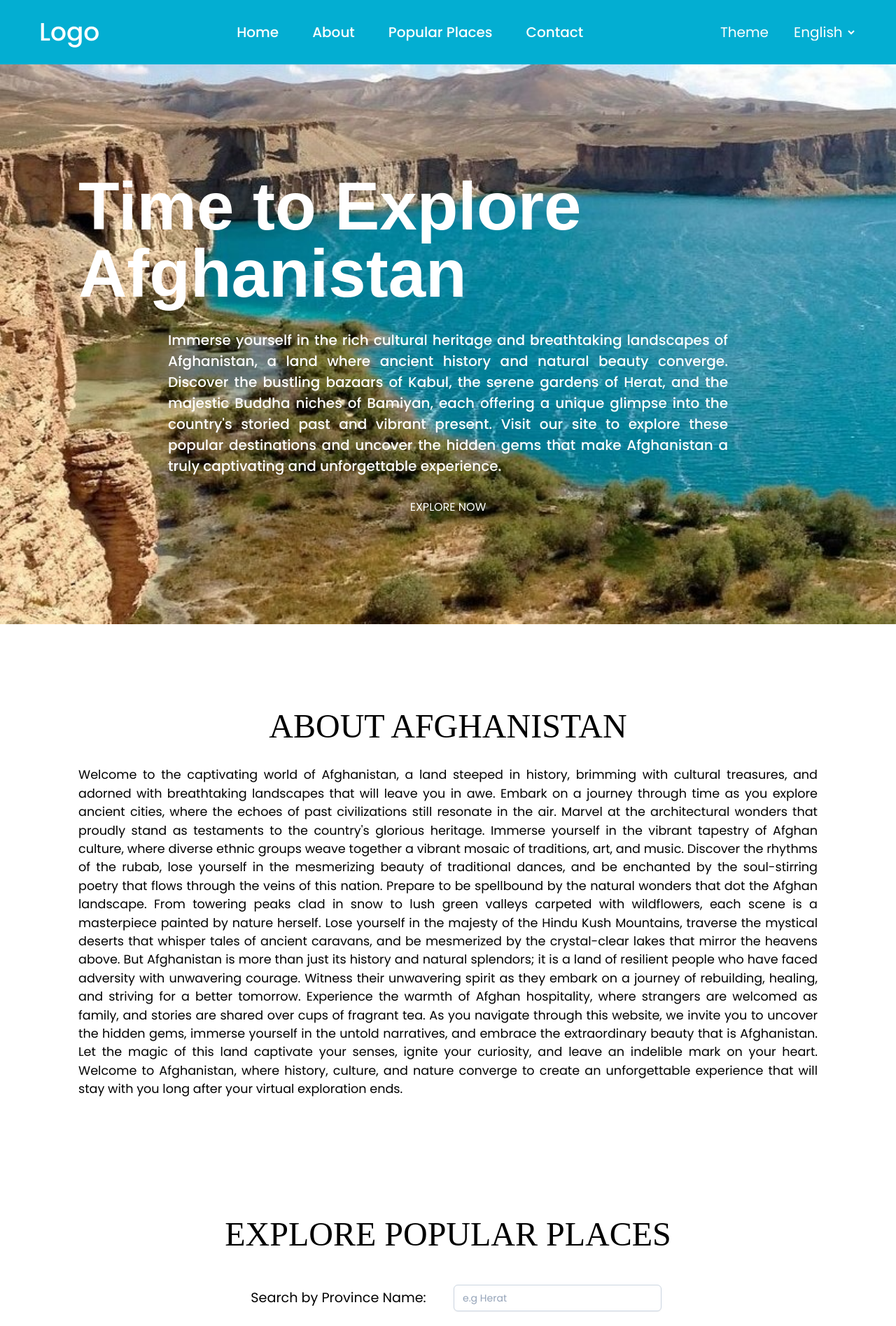
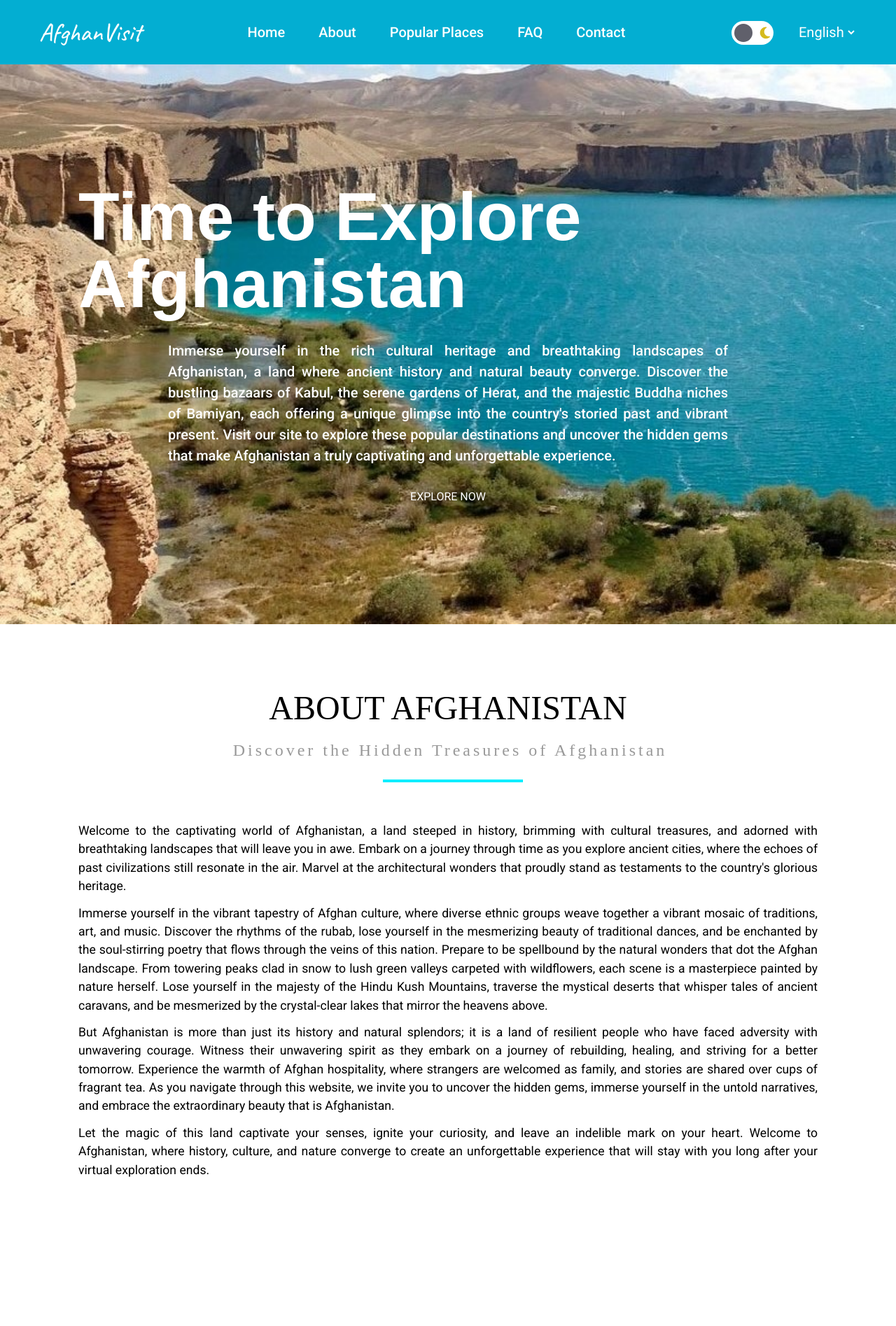
Before and after one commit to baharhaidari/afg-app-repo, a React (Vite) app: page / in a window 1280 px wide. Shown: the top 1895 px of the page at 70% size. Built offline with nearby package versions, Linux system fonts and the light colour scheme; a web font is replaced by a local one.

Commit message:
Style updated

```diff
--- a/src/App.css
+++ b/src/App.css
@@ -17,9 +17,9 @@ html {
 }
 
 body {
-  /* font-family: "Roboto", sans-serif; */
+  font-family: "Roboto", sans-serif;
   /* font-family: "Jost", sans-serif; */
-  font-family: "Poppins", sans-serif;
+  /* font-family: "Poppins", sans-serif; */
 }
 
 :root {
--- a/src/Components/About Afghansitan/AboutAfghanistan.css
+++ b/src/Components/About Afghansitan/AboutAfghanistan.css
@@ -5,3 +5,83 @@
 .about__section h1 {
   font-family: "Salsa", cursive;
 }
+
+h1 {
+  position: relative;
+  padding: 0;
+  margin: 0;
+  -webkit-transition: all 0.4s ease 0s;
+  -o-transition: all 0.4s ease 0s;
+  transition: all 0.4s ease 0s;
+}
+
+h1 span {
+  display: block;
+  font-size: 0.5em;
+  line-height: 1.3;
+}
+
+.two h1:before {
+  position: absolute;
+  left: 0;
+  bottom: 0;
+  width: 200px;
+  height: 4px;
+  content: "";
+  background-color: #0ef;
+}
+
+.two h1 span {
+  letter-spacing: 4px;
+  line-height: 3em;
+  padding-left: 0.25em;
+  color: rgba(0, 0, 0, 0.4);
+  padding-bottom: 10px;
+}
+
+.alt-two h1 {
+  text-align: center;
+}
+
+.alt-two h1:before {
+  left: 40%;
+  margin-left: -30px;
+}
+
+/* .title__wrapper {
+  text-align: center;
+  position: relative;
+  margin: 50px auto;
+}
+
+.top,
+.bottom,
+.left .right {
+  display: inline-block;
+  position: absolute;
+  background: #0ef;
+  height: 3px;
+  left: 50%;
+}
+
+.top {
+  width: 70px;
+  top: 20px;
+}
+
+.bottom {
+  width: 120px;
+  top: 35px;
+}
+
+.left {
+  transform: translateX(-350px);
+}
+
+.bottom.left {
+  transform: translateX(-400px);
+}
+
+.right {
+  transform: translateX(280px);
+} */
--- a/src/Components/About Afghansitan/AboutAfghanistan.jsx
+++ b/src/Components/About Afghansitan/AboutAfghanistan.jsx
@@ -2,39 +2,59 @@ import "./AboutAfghanistan.css";
 
 export default function AboutAfghanistan() {
   return (
-    <section className="flex flex-col justify-center items-center min-h-screen px-28 gap-8 about__section">
-      <h1 className="text-5xl">ABOUT AFGHANISTAN</h1>
+    <section className="flex flex-col justify-center items-center min-h-screen px-28 py-24 gap-14 about__section">
+      <div class="two alt-two">
+        <h1 className="text-5xl">
+          ABOUT AFGHANISTAN
+          <span className="text-2xl">
+            Discover the Hidden Treasures of Afghanistan
+          </span>
+        </h1>
+      </div>
+
       <p className="text-justify about__paragraph">
-        Welcome to the captivating world of Afghanistan, a land steeped in
-        history, brimming with cultural treasures, and adorned with breathtaking
-        landscapes that will leave you in awe. Embark on a journey through time
-        as you explore ancient cities, where the echoes of past civilizations
-        still resonate in the air. Marvel at the architectural wonders that
-        proudly stand as testaments to the country's glorious heritage. Immerse
-        yourself in the vibrant tapestry of Afghan culture, where diverse ethnic
-        groups weave together a vibrant mosaic of traditions, art, and music.
-        Discover the rhythms of the rubab, lose yourself in the mesmerizing
-        beauty of traditional dances, and be enchanted by the soul-stirring
-        poetry that flows through the veins of this nation. Prepare to be
-        spellbound by the natural wonders that dot the Afghan landscape. From
-        towering peaks clad in snow to lush green valleys carpeted with
-        wildflowers, each scene is a masterpiece painted by nature herself. Lose
-        yourself in the majesty of the Hindu Kush Mountains, traverse the
-        mystical deserts that whisper tales of ancient caravans, and be
-        mesmerized by the crystal-clear lakes that mirror the heavens above. But
-        Afghanistan is more than just its history and natural splendors; it is a
-        land of resilient people who have faced adversity with unwavering
-        courage. Witness their unwavering spirit as they embark on a journey of
-        rebuilding, healing, and striving for a better tomorrow. Experience the
-        warmth of Afghan hospitality, where strangers are welcomed as family,
-        and stories are shared over cups of fragrant tea. As you navigate
-        through this website, we invite you to uncover the hidden gems, immerse
-        yourself in the untold narratives, and embrace the extraordinary beauty
-        that is Afghanistan. Let the magic of this land captivate your senses,
-        ignite your curiosity, and leave an indelible mark on your heart.
-        Welcome to Afghanistan, where history, culture, and nature converge to
-        create an unforgettable experience that will stay with you long after
-        your virtual exploration ends.
+        <p className="mb-3">
+          Welcome to the captivating world of Afghanistan, a land steeped in
+          history, brimming with cultural treasures, and adorned with
+          breathtaking landscapes that will leave you in awe. Embark on a
+          journey through time as you explore ancient cities, where the echoes
+          of past civilizations still resonate in the air. Marvel at the
+          architectural wonders that proudly stand as testaments to the
+          country's glorious heritage.
+        </p>
+
+        <p className="mb-3">
+          Immerse yourself in the vibrant tapestry of Afghan culture, where
+          diverse ethnic groups weave together a vibrant mosaic of traditions,
+          art, and music. Discover the rhythms of the rubab, lose yourself in
+          the mesmerizing beauty of traditional dances, and be enchanted by the
+          soul-stirring poetry that flows through the veins of this nation.
+          Prepare to be spellbound by the natural wonders that dot the Afghan
+          landscape. From towering peaks clad in snow to lush green valleys
+          carpeted with wildflowers, each scene is a masterpiece painted by
+          nature herself. Lose yourself in the majesty of the Hindu Kush
+          Mountains, traverse the mystical deserts that whisper tales of ancient
+          caravans, and be mesmerized by the crystal-clear lakes that mirror the
+          heavens above.
+        </p>
+        <p className="mb-3">
+          But Afghanistan is more than just its history and natural splendors;
+          it is a land of resilient people who have faced adversity with
+          unwavering courage. Witness their unwavering spirit as they embark on
+          a journey of rebuilding, healing, and striving for a better tomorrow.
+          Experience the warmth of Afghan hospitality, where strangers are
+          welcomed as family, and stories are shared over cups of fragrant tea.
+          As you navigate through this website, we invite you to uncover the
+          hidden gems, immerse yourself in the untold narratives, and embrace
+          the extraordinary beauty that is Afghanistan.
+        </p>
+        <p className="mb-3">
+          Let the magic of this land captivate your senses, ignite your
+          curiosity, and leave an indelible mark on your heart. Welcome to
+          Afghanistan, where history, culture, and nature converge to create an
+          unforgettable experience that will stay with you long after your
+          virtual exploration ends.
+        </p>
       </p>
     </section>
   );
--- a/src/Components/Contact/ContactUs.css
+++ b/src/Components/Contact/ContactUs.css
@@ -6,9 +6,13 @@
   position: relative;
 }
 
-form {
+/* form {
   min-width: 65rem;
   max-width: 100rem;
+} */
+
+form {
+  width: 100%;
 }
 
 form .input-box {
--- a/src/Components/Contact/ContactUs.jsx
+++ b/src/Components/Contact/ContactUs.jsx
@@ -2,8 +2,13 @@ import "./ContactUs.css";
 
 export default function ContactUs() {
   return (
-    <section className="flex flex-col justify-center items-center gap-10 min-h-screen contact__section">
-      <h1 className="contact__section__title text-5xl">CONTACT US</h1>
+    <section className="flex flex-col justify-center items-center gap-10 px-80 py-24 min-h-screen contact__section">
+      <div class="two alt-two">
+        <h1 className="text-5xl contact__section__title">
+          CONTACT US
+          <span className="text-2xl">Feel Free to Get in Touch</span>
+        </h1>
+      </div>
 
       <form action="" className="">
         <div className="input-box">
--- a/src/Components/Navbar/Navbar.css
+++ b/src/Components/Navbar/Navbar.css
@@ -2,6 +2,10 @@
   background: var(--primary-color);
   color: var(--text-color);
   z-index: 99;
+}
+
+.logo {
+  font-family: "Caveat";
 }
 
 select {
--- a/src/Components/Navbar/Navbar.jsx
+++ b/src/Components/Navbar/Navbar.jsx
@@ -1,11 +1,12 @@
+import ThemeSwitch from "../Theme/ToggleSwitch";
 import "./Navbar.css";
 
 export default function Navbar() {
   return (
     <nav className="w-full flex justify-between px-14 py-6 items-center navbar sticky top-0 ">
       <div>
-        <a href="" className="text-4xl font-medium">
-          Logo
+        <a href="" className="text-4xl font-medium logo">
+          AfghanVisit
         </a>
       </div>
 
@@ -13,11 +14,14 @@ export default function Navbar() {
         <li className="text-xl p-2">Home</li>
         <li className="text-xl p-2">About</li>
         <li className="text-xl p-2">Popular Places</li>
+        <li className="text-xl p-2">FAQ</li>
         <li className="text-xl p-2">Contact</li>
       </ul>
 
       <div className="flex gap-8 text-center items-center">
-        <p className="text-xl">Theme</p>
+        <p className="text-xl">
+          <ThemeSwitch />
+        </p>
         <select name="" id="" className="text-xl">
           <option value="">English</option>
           <option value="">Persian</option>
--- a/src/Components/Places Search/PlacesSearch.css
+++ b/src/Components/Places Search/PlacesSearch.css
@@ -1,3 +1,6 @@
 label {
   font-size: 1.2rem;
 }
+
+.search {
+}
--- a/src/Components/Places Search/PlacesSearch.jsx
+++ b/src/Components/Places Search/PlacesSearch.jsx
@@ -2,18 +2,18 @@ import "./PlacesSearch.css";
 
 export default function PlacesSearch() {
   return (
-    <p className="grid grid-cols-2 gap-4 place-content-start place-items-center">
+    <div className="flex justify-start items-center gap-4 relative left-0">
       <label htmlFor="seacrh" className="">
         Search by Province Name:
       </label>
 
       <input
-        class=" placeholder:text-slate-400 block bg-white w-full border border-slate-300 rounded-md py-2 p-3 shadow-sm focus:outline-none focus:border-sky-500 focus:ring-sky-500 focus:ring-1 sm:text-sm"
+        class=" placeholder:text-slate-400 bg-white w-80 border border-slate-300 rounded-md py-2 p-3 shadow-md focus:outline-none focus:border-sky-500 focus:ring-sky-500 focus:ring-1 sm:text-sm "
         placeholder="e.g Herat"
         type="text"
         name="search"
         id="seacrh"
       />
-    </p>
+    </div>
   );
 }
--- a/src/Components/Popular Places/PopularPlaces.jsx
+++ b/src/Components/Popular Places/PopularPlaces.jsx
@@ -37,12 +37,17 @@ export default function PopularPlaces() {
   ];
 
   return (
-    <section className="places__section flex flex-col justify-center items-center min-h-screen px-28 py-12 gap-12">
-      <h1 className="text-5xl places__section__title">
-        EXPLORE POPULAR PLACES
-      </h1>
+    <section className="places__section flex flex-col justify-center min-h-screen px-28 py-24 gap-12">
+      <div class="two alt-two flex justify-start items-center flex-col">
+        <h1 className="text-5xl places__section__title">
+          EXPLORE POPULAR PLACES
+          <span className="text-2xl">
+            Unveiling the Splendors of Iconic Destinations
+          </span>
+        </h1>
+      </div>
 
-      <div className="w-100">
+      <div className="test">
         <PlacesSearch />
       </div>
 
--- a/src/Components/Theme/ToggleSwitch.css
+++ b/src/Components/Theme/ToggleSwitch.css
@@ -18,7 +18,7 @@
   left: 0;
   right: 0;
   bottom: 0;
-  background-color: rgb(110, 110, 133);
+  background-color: rgb(255, 255, 255);
   transition: 0.4s;
   border-radius: 34px;
 }
@@ -30,7 +30,7 @@
   width: 26px;
   left: 4px;
   bottom: 4px;
-  background-color: white;
+  background-color: rgb(96, 96, 107);
   transition: 0.4s;
   border-radius: 50%;
   z-index: 2;
@@ -53,18 +53,18 @@ input:checked + .slider:before {
   position: absolute;
   top: 50%;
   transform: translateY(-50%);
-  font-size: 16px;
+  font-size: 19px;
   color: white;
 }
 
 .slider .fa-moon {
-  right: -11px;
-  color: rgb(213, 204, 150);
+  right: 5px;
+  color: rgb(213, 186, 30);
 }
 
 .slider .fa-sun {
-  left: 4px;
-  color: rgb(213, 204, 150);
+  left: 5px;
+  color: rgb(213, 186, 30);
 }
 
 @media screen and (max-width: 768px) {
--- a/src/Components/Theme/ToggleSwitch.jsx
+++ b/src/Components/Theme/ToggleSwitch.jsx
@@ -3,14 +3,14 @@ import { useTheme } from "./ThemeContext";
 import "./ToggleSwitch.css";
 
 const ThemeSwitch = () => {
-  const { theme, toggleTheme } = useTheme();
+  // const { theme, toggleTheme } = useTheme();
 
   return (
     <label className="switch">
       <input
         type="checkbox"
-        checked={theme === "dark"}
-        onChange={toggleTheme}
+        // checked={theme === "dark"}
+        // onChange={toggleTheme}
       />
 
       <span className="slider round">
```
